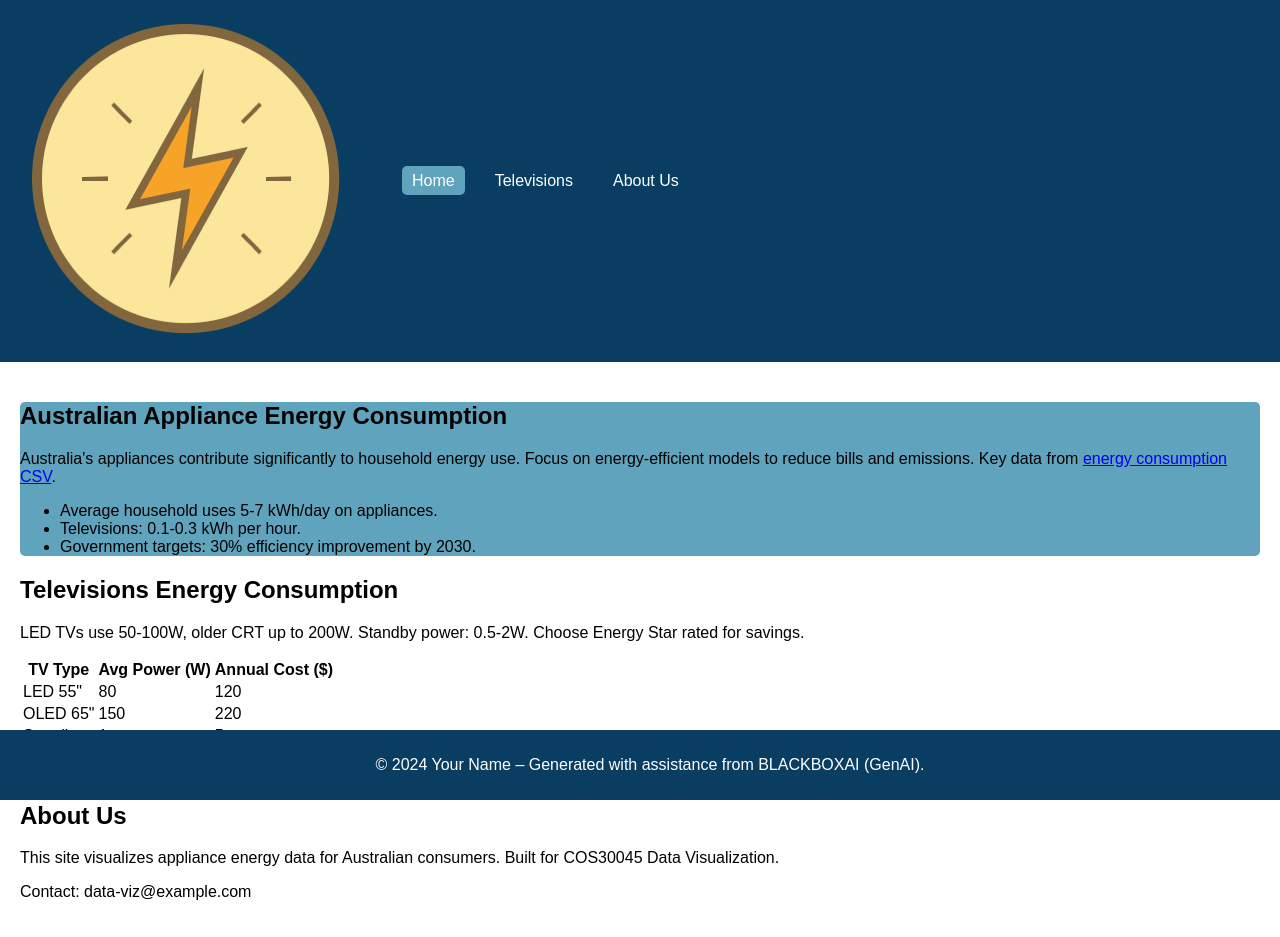
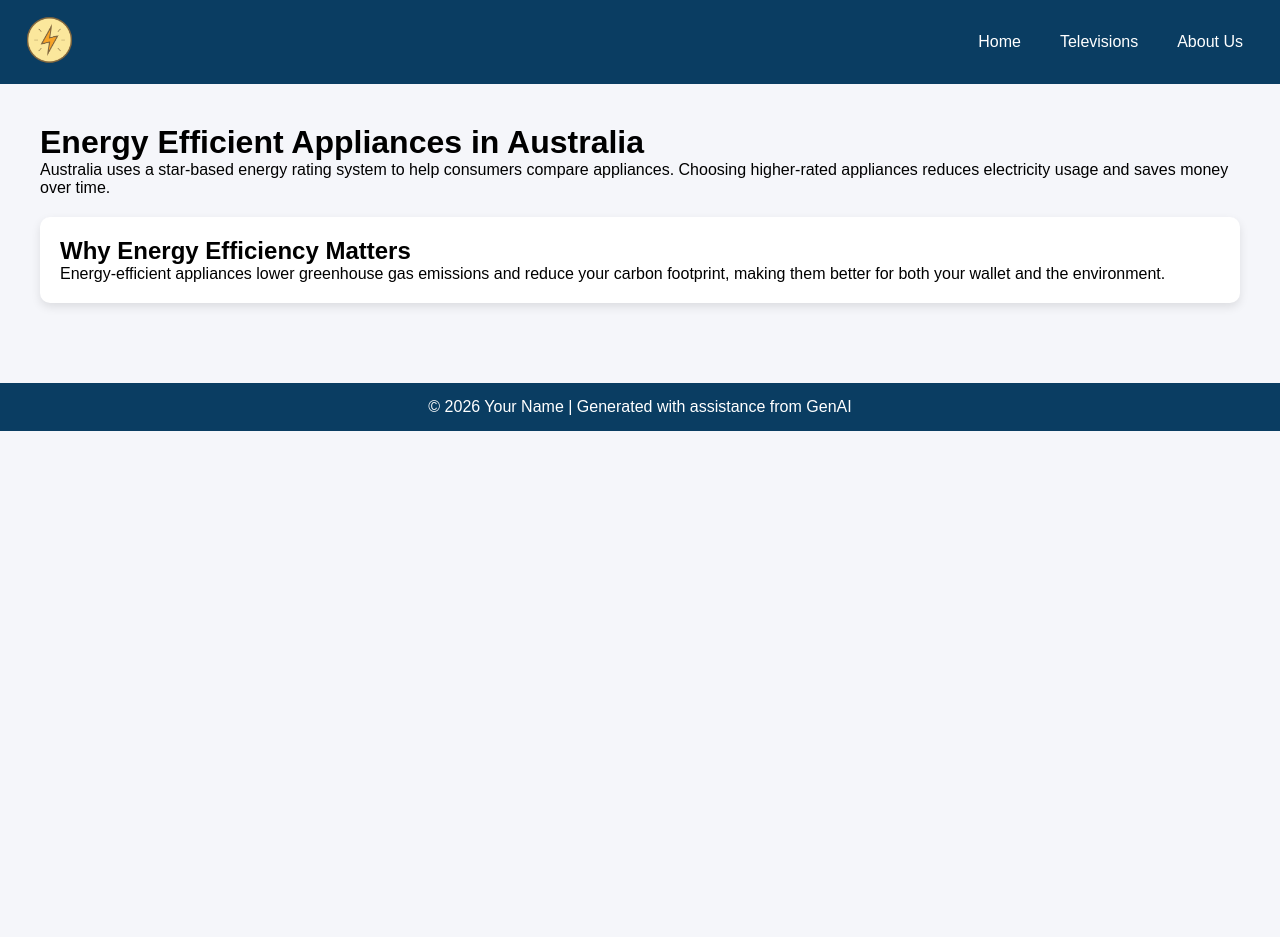
Before and after one commit to chooijoolun/COS30045-Data-Visualization-March, a plain HTML site: page index.html in a window 1280 px wide. After the commit the page ends 800 px from the top, so only its background shows below. Drawn offline with Linux system fonts and the light colour scheme.

Commit message:
Add project files

```diff
--- a/css/styles.css
+++ b/css/styles.css
@@ -1,64 +1,93 @@
+/* Reset */
+* {
+  margin: 0;
+  padding: 0;
+  box-sizing: border-box;
+}
+
 body {
-  margin: 0;
   font-family: Arial, sans-serif;
+  background: #f5f6fa;
 }
 
 /* Header */
-header {
+.header {
   display: flex;
   align-items: center;
-  background-color: #0a3d62;
-  padding: 10px 20px;
+  justify-content: space-between;
+  background: #0a3d62;
+  padding: 15px 25px;
 }
 
-/* Logo */
-.logo {
-  color: white;
-  font-weight: bold;
+/* Logo image */
+.logo img {
+  height: 50px;       /* adjust size */
+  width: auto;
   cursor: pointer;
+  transition: transform 0.3s;
+}
+
+/* Hover effect on logo */
+.logo img:hover {
+  transform: scale(1.1);
 }
 
 /* Navigation */
-nav ul {
+.nav-links {
   list-style: none;
   display: flex;
-  margin-left: auto;
+  gap: 15px;
 }
 
-nav li {
-  margin: 0 10px;
-}
-
-nav a {
+.nav-links a {
   text-decoration: none;
   color: white;
-  padding: 6px 10px;
-}
-
-/* Hover feedback */
-nav a:hover {
-  background-color: #3c6382;
+  padding: 8px 12px;
+  transition: 0.3s;
   border-radius: 5px;
 }
 
-/* Active page */
-.active {
-  background-color: #60a3bc;
-  border-radius: 5px;
+/* Hover */
+.nav-links a:hover {
+  background: #3c6382;
 }
 
-/* Content */
-main {
+/* Active */
+.active {
+  background: #60a3bc;
+}
+
+/* Main container */
+.container {
+  padding: 40px;
+}
+
+/* Card */
+.card {
+  background: white;
   padding: 20px;
+  margin-top: 20px;
+  border-radius: 10px;
+  box-shadow: 0 4px 10px rgba(0,0,0,0.1);
 }
 
 /* Footer */
 footer {
   text-align: center;
-  background-color: #0a3d62;
+  background: #0a3d62;
   color: white;
-  padding: 10px;
-  position: fixed;
-  bottom: 0;
-  width: 100%;
+  padding: 15px;
+  margin-top: 40px;
 }
+
+/* Responsive */
+@media (max-width: 600px) {
+  .nav-links {
+    flex-direction: column;
+    align-items: flex-end;
+  }
+
+  .container {
+    padding: 20px;
+  }
+}
--- a/index.html
+++ b/index.html
@@ -3,64 +3,47 @@
 <head>
   <meta charset="UTF-8">
   <meta name="viewport" content="width=device-width, initial-scale=1.0">
-    <title>Australian Appliance Energy Consumption</title>
+  <title>Home | Energy Appliances</title>
   <link rel="stylesheet" href="css/styles.css">
+  <script src="script.js" defer></script>
 </head>
+
 <body>
-    <header>
-        <a href="#" id="logo-link" class="logo">
-            <img src="images/PowerIcon.png" alt="Power Logo" id="power-logo">
-        </a>
+
+<header class="header">
+  <div class="logo" onclick="goHome()" title="Go to Home">
+    <img src="images/PowerIcon.png" alt="Power Logo">
+  </div>
+
   <nav>
-            <ul>
-                <li><a href="#" data-page="home" class="nav-link active">Home</a></li>
-                <li><a href="#" data-page="televisions" class="nav-link">Televisions</a></li>
-                <li><a href="#" data-page="about" class="nav-link">About Us</a></li>
+    <ul class="nav-links">
+      <li><a href="index.html" id="home">Home</a></li>
+      <li><a href="televisions.html" id="tv">Televisions</a></li>
+      <li><a href="about.html" id="about">About Us</a></li>
     </ul>
   </nav>
 </header>
 
-    <main>
-        <!-- Home Page -->
-        <section id="home" class="page active">
-            <h1>Australian Appliance Energy Consumption</h1>
-            <p>Australia's appliances contribute significantly to household energy use. Focus on energy-efficient models to reduce bills and emissions. Key data from <a href="data/data.csv">energy consumption CSV</a>.</p>
-            <ul>
-                <li>Average household uses 5-7 kWh/day on appliances.</li>
-                <li>Televisions: 0.1-0.3 kWh per hour.</li>
-                <li>Government targets: 30% efficiency improvement by 2030.</li>
-            </ul>
-        </section>
+<main class="container">
+  <h1>Energy Efficient Appliances in Australia</h1>
 
-        <!-- Televisions Page -->
-        <section id="televisions" class="page">
-            <h1>Televisions Energy Consumption</h1>
-            <p>LED TVs use 50-100W, older CRT up to 200W. Standby power: 0.5-2W. Choose Energy Star rated for savings.</p>
-            <table>
-                <thead>
-                    <tr><th>TV Type</th><th>Avg Power (W)</th><th>Annual Cost ($)</th></tr>
-                </thead>
-                <tbody>
-                    <tr><td>LED 55"</td><td>80</td><td>120</td></tr>
-                    <tr><td>OLED 65"</td><td>150</td><td>220</td></tr>
-                    <tr><td>Standby</td><td>1</td><td>5</td></tr>
-                </tbody>
-            </table>
-            <p>Source: Australian market averages (30c/kWh). See <a href="data/data.csv">detailed data</a>.</p>
-        </section>
+  <p>
+    Australia uses a star-based energy rating system to help consumers compare appliances.
+    Choosing higher-rated appliances reduces electricity usage and saves money over time.
+  </p>
 
-        <!-- About Us Page -->
-        <section id="about" class="page">
-            <h1>About Us</h1>
-            <p>This site visualizes appliance energy data for Australian consumers. Built for COS30045 Data Visualization.</p>
-            <p>Contact: data-viz@example.com</p>
-        </section>
+  <div class="card">
+    <h2>Why Energy Efficiency Matters</h2>
+    <p>
+      Energy-efficient appliances lower greenhouse gas emissions and reduce your carbon footprint,
+      making them better for both your wallet and the environment.
+    </p>
+  </div>
 </main>
 
 <footer>
-        <p>&copy; 2024 Your Name – Generated with assistance from BLACKBOXAI (GenAI).</p>
+  <p>© 2026 Your Name | Generated with assistance from GenAI</p>
 </footer>
 
-    <script src="js/script.js"></script>
 </body>
 </html>
--- a/js/script.js
+++ b/js/script.js
@@ -1,16 +1,17 @@
+// Logo click → Home
 function goHome() {
   window.location.href = "index.html";
 }
 
-// Highlight current page
-const page = window.location.pathname.split("/").pop();
+// Highlight active page
+const current = window.location.pathname.split("/").pop();
 
-if (page === "index.html") {
-  document.getElementById("home")?.classList.add("active");
+const map = {
+  "index.html": "home",
+  "televisions.html": "tv",
+  "about.html": "about"
+};
+
+if (map[current]) {
+  document.getElementById(map[current])?.classList.add("active");
 }
-if (page === "televisions.html") {
-  document.getElementById("tv")?.classList.add("active");
-}
-if (page === "about.html") {
-  document.getElementById("about")?.classList.add("active");
-}
```
Also changed, not shown: about.html (+22 -11 lines), televisions.html (+24 -12 lines). Lines whose indentation alone changed are shown as unchanged.
